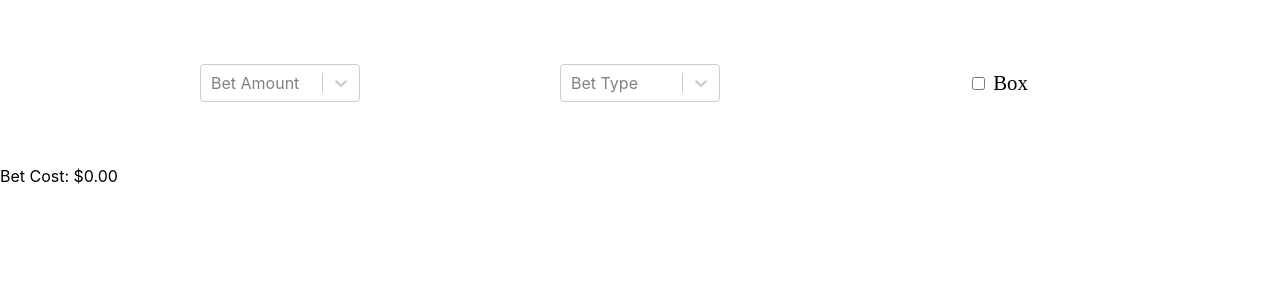
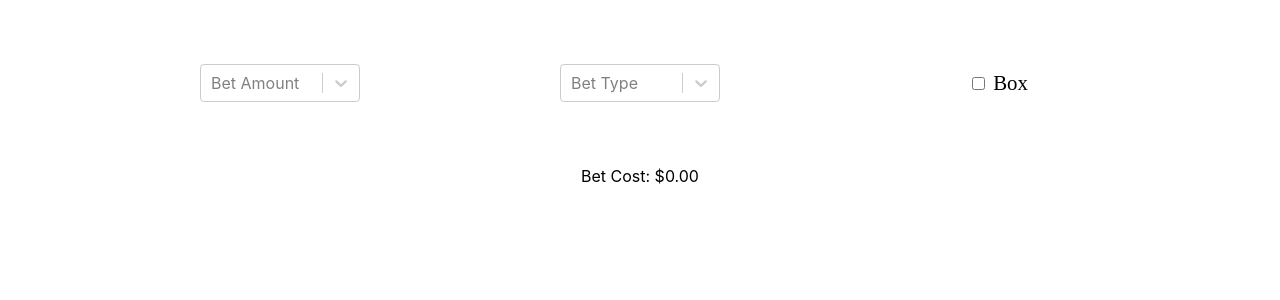
Before and after one commit to rlkeyer/HorseBetCalculator, a React (Create React App) app: page / in a window 1280 px wide. Shown: the top 300 px of the page. Built offline with nearby package versions, Linux system fonts and the light colour scheme.

Commit message:
rearranging route

```diff
--- a/src/App.js
+++ b/src/App.js
@@ -1,15 +1,17 @@
 import React from 'react';
 import './App.css';
-import { Switch, Route } from 'react-router-dom'
+import { BrowserRouter as Router, Switch, Route } from 'react-router-dom'
 import { Calculator } from './components/Calculator'
 
 function App() {
   return (
-    <Switch>
-      {/* <div className="App"> */}
-        <Route exact path="/" component={Calculator} />
-      {/* </div> */}
-    </Switch>
+    <Router>
+      <Switch>
+        <div className="App">
+          <Route exact path="/" component={Calculator} />
+        </div>
+      </Switch>
+    </Router>
   );
 }
 
```
Also changed, not shown: src/index.js (+4 -4 lines).
